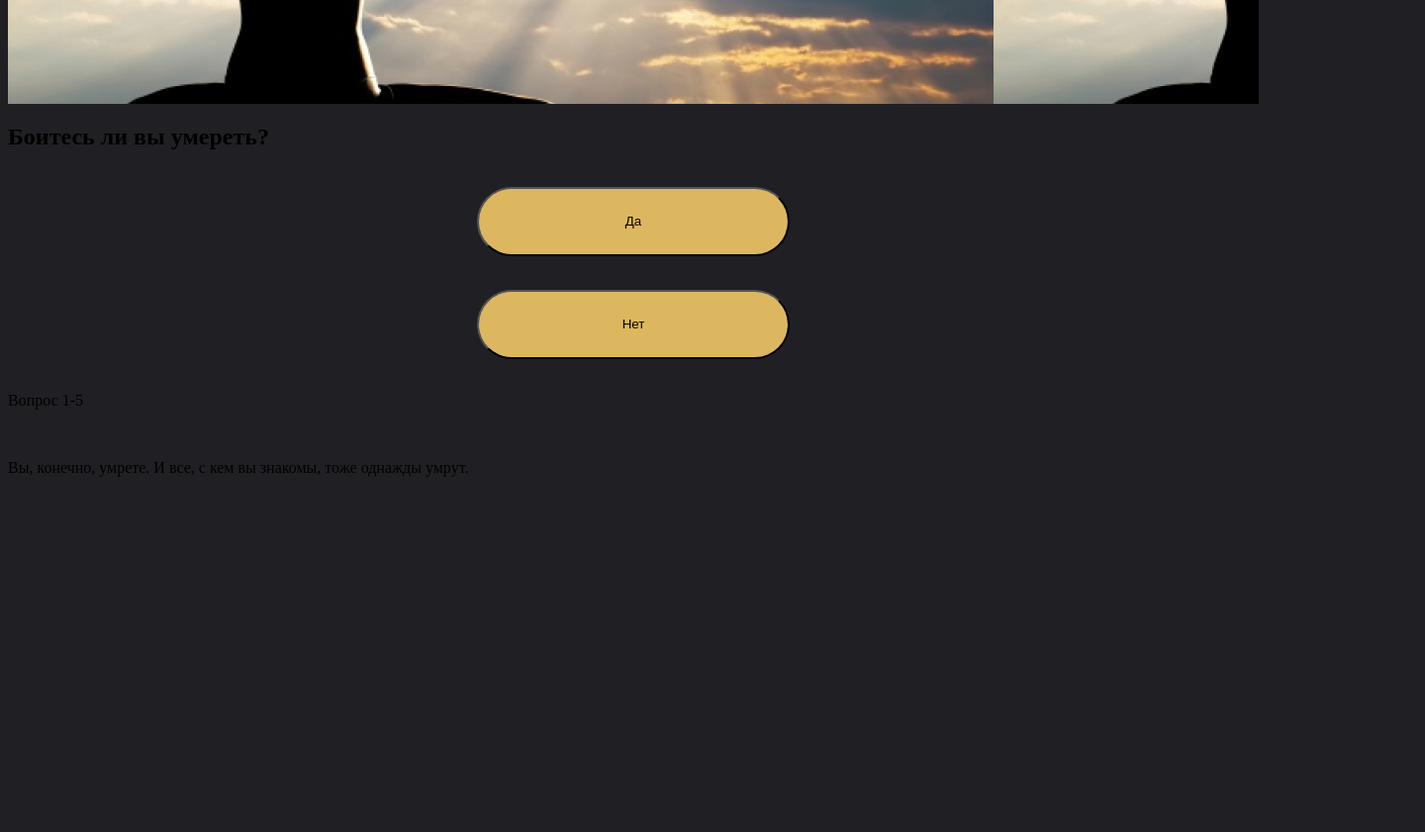
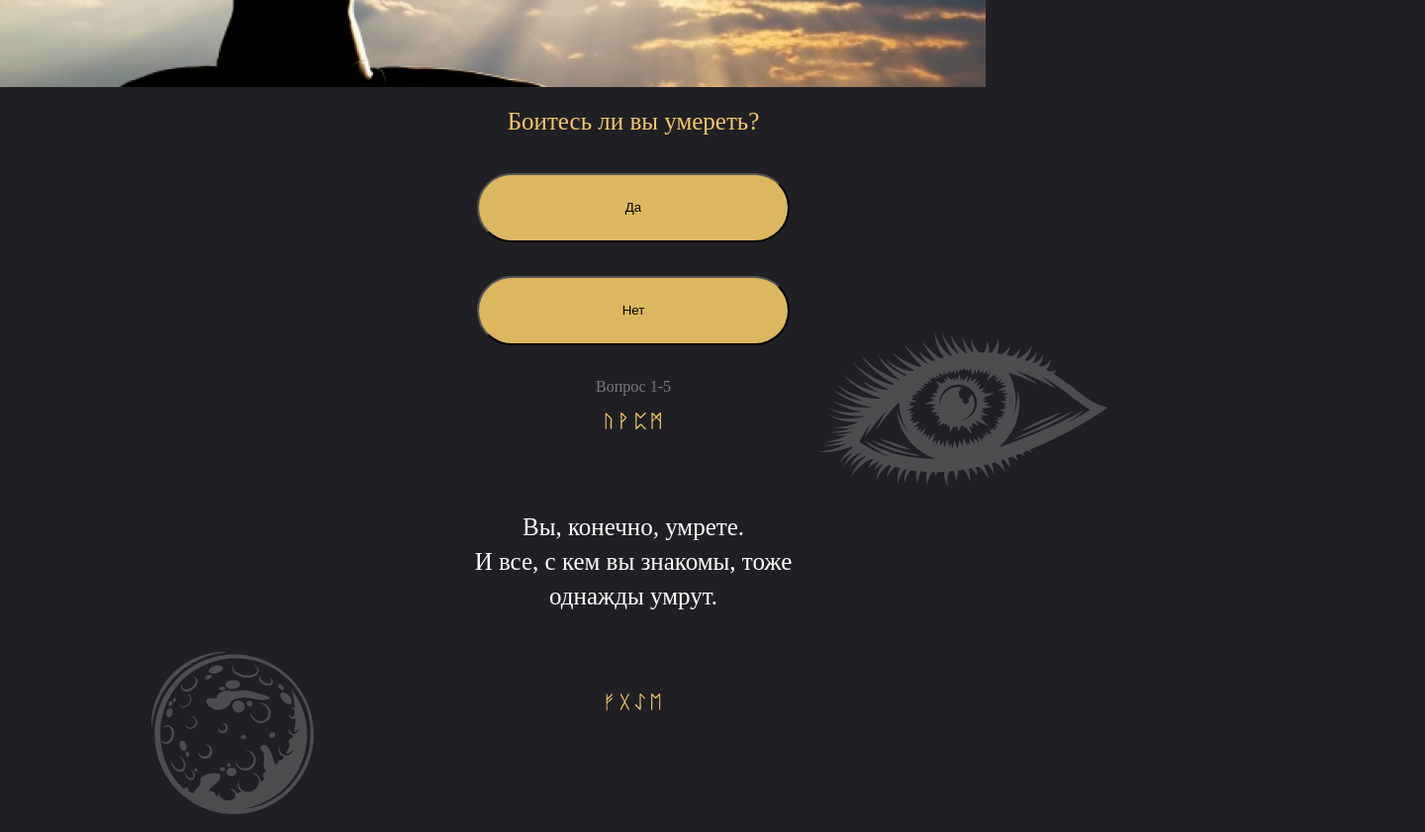
Before and after one commit to Tartios/astrologer-project, a plain HTML site: page index.html in a window 1280 px wide. Shown: the part 1956-2797 px from the top of the page at 99% size, 1440 px wide, since content can reach past the window. Before the commit the page ends 2480 px from the top, so only its background shows below. Drawn offline with Linux system fonts and the light colour scheme.

Commit message:
upd styles

```diff
--- a/index.html
+++ b/index.html
@@ -24,6 +24,7 @@
             <button class='form__button' id='header-no'>Нет</button>
         </form>
         <p class='question__text'>Онлайн предсказание</p>
+    </section>
     <section class='description'>
         <img class='description__img' src='./img/hands.svg' alt='hands and sun'>
         <h2 class='description__text'>
@@ -49,13 +50,15 @@
         </form>
     </section>
     <section class='footer'>
-        <img class='footer__svg' src="" alt="">
+        <img class='footer__svg' src='./img/pixel.svg' alt="">
         <p class='footer__text'>
-            Вы, конечно, умрете.
+            Вы, конечно, умрете.<br>
             И все, с кем вы знакомы,
             тоже однажды умрут.
         </p>
-        <img class='footer__svg' src="" alt="">
+        <img class='footer__svg' src='./img/pixel-1.svg' alt="">
+        <img class='footer__eye' src='./img/eye-pixel.svg' alt="">
+        <img class='footer__moon' src='./img/moon.svg' alt="">
     </section>
 </body>
 </html>
--- a/style.css
+++ b/style.css
@@ -1,12 +1,14 @@
 .body {
     background-color: #202024;
+    max-width: 1440px;
+    margin: 0 auto;
 }
 
 .header {
     display: flex;
     flex-direction: column;
-    max-width: 1440px;
     border-bottom: 1px solid rgba(255, 255, 255, .2);
+    padding-top: 37px;
     padding-bottom: 19px;
 }
 
@@ -15,12 +17,12 @@
     margin: 0 auto;
     color: rgba(255, 255, 255, .4);
     font-size: 16px;
-    max-width: 1440px;
     text-align: center;
 }
 
 .question {
     display: flex;
+    max-width: 1920px;
     flex-direction: column;
     background-image: url(./img/background-header.png);
     background-size: contain;
@@ -39,7 +41,7 @@
     background-position: center;
     height: 238px;
     width: 238px;
-    padding: 76px;
+    padding: 53px;
     margin: 0 auto;
 }
 
@@ -57,7 +59,6 @@
     margin: 0 auto;
     color: rgba(255, 255, 255, .4);
     font-size: 16px;
-    max-width: 1440px;
     text-align: center;
 }
 
@@ -104,9 +105,11 @@
 }
 
 .description-block {
+    display: flex;
     background-image: url(./img/landscape.jpg);
-    margin-top: 69px;
-    max-width: 1440px;
+    background-repeat: no-repeat;
+    margin: 69px auto auto;
+    width: 1440px;
     height: 606px;
 }
 
@@ -115,21 +118,58 @@
     font-size: 25px;
     line-height: 35px;
     text-align: center;
-    max-width: 380px;
+    width: 380px;
     height: 258px;
     display: flex;
     flex-direction: column;
     margin: 240px auto auto;
 }
 
-.survey {}
+.survey {
+    display: flex;
+    flex-direction: column;
+}
 
-.survey-form__title {}
+.survey-form__title {
+    color: #F6C866;
+    font-size: 25px;
+    font-weight: 100;
+    text-align: center;
+}
 
-.survey-form__text {}
+.survey-form__text {
+    color: rgba(255, 255, 255, .4);
+    font-size: 16px;
+    text-align: center;
+}
 
-.footer {}
+.footer {
+    padding-bottom: 152px;
+    position: relative;
+}
 
-.footer__svg {}
+.footer__svg {
+    display: flex;
+    margin: 0 auto;
+}
 
-.footer__text {}
+.footer__text {
+    width: 407px;
+    text-align: center;
+    color: #fff;
+    font-size: 25px;
+    line-height: 35px;
+    margin: 80px auto;
+}
+
+.footer__eye {
+    position: absolute;
+    bottom: 358px;
+    right: 152px;
+}
+
+.footer__moon {
+    position: absolute;
+    bottom: 48px;
+    left: 153px;
+}
```
Also changed, not shown: img/eye-pixel.svg (added), img/moon.svg (added), img/pixel-1.svg (added), img/pixel.svg (added).
